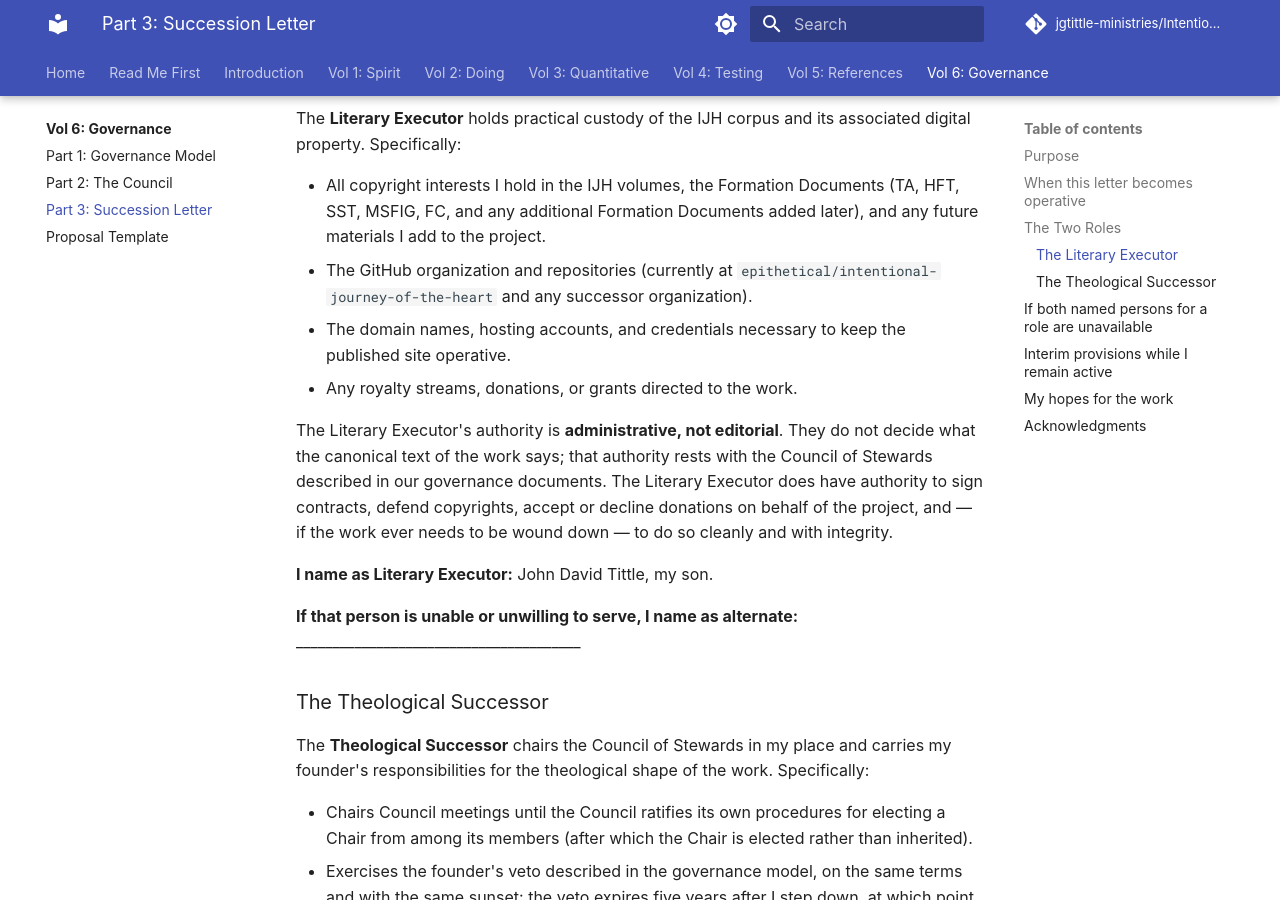
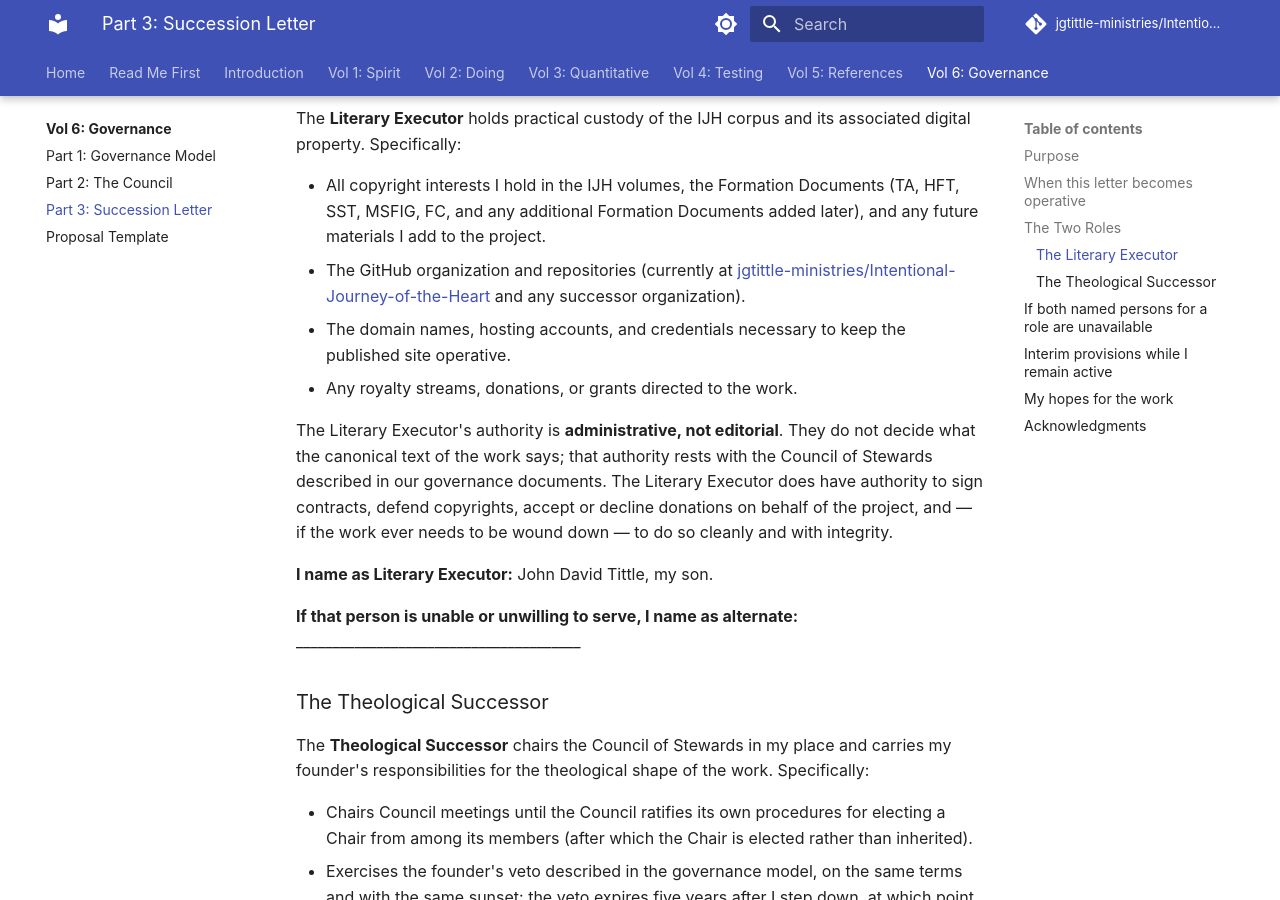
Before and after one commit to jgtittle-ministries/Intentional-Journey-of-the-Heart, an MkDocs documentation site: the page built from docs/volume-6-governance/part-3-succession-letter.md, in a window 1280 px wide and 900 px high, scrolled down 1116 px. Built offline with MkDocs 1.6.1 and Material for MkDocs 9.7.7, drawn with Linux system fonts in a browser that asks for light colours; some web fonts are replaced; comment, search, counter and statistics services are not loaded.

Commit message:
Update part-3-succession-letter.md
Updated stale repo link from epithetical/Intentional-Journey-of-the-Heart to jgtittle-ministries/Intentional-Journey-of-the-Heart with embedded hyperlink

```diff
--- a/docs/volume-6-governance/part-3-succession-letter.md
+++ b/docs/volume-6-governance/part-3-succession-letter.md
@@ -31,7 +31,7 @@ I am naming two successors, one for each of two distinct roles. The roles may be
 The **Literary Executor** holds practical custody of the IJH corpus and its associated digital property. Specifically:
 
 - All copyright interests I hold in the IJH volumes, the Formation Documents (TA, HFT, SST, MSFIG, FC, and any additional Formation Documents added later), and any future materials I add to the project.
-- The GitHub organization and repositories (currently at `epithetical/intentional-journey-of-the-heart` and any successor organization).
+- The GitHub organization and repositories (currently at [jgtittle-ministries/Intentional-Journey-of-the-Heart](https://github.com/jgtittle-ministries/Intentional-Journey-of-the-Heart) and any successor organization).
 - The domain names, hosting accounts, and credentials necessary to keep the published site operative.
 - Any royalty streams, donations, or grants directed to the work.
 
```
